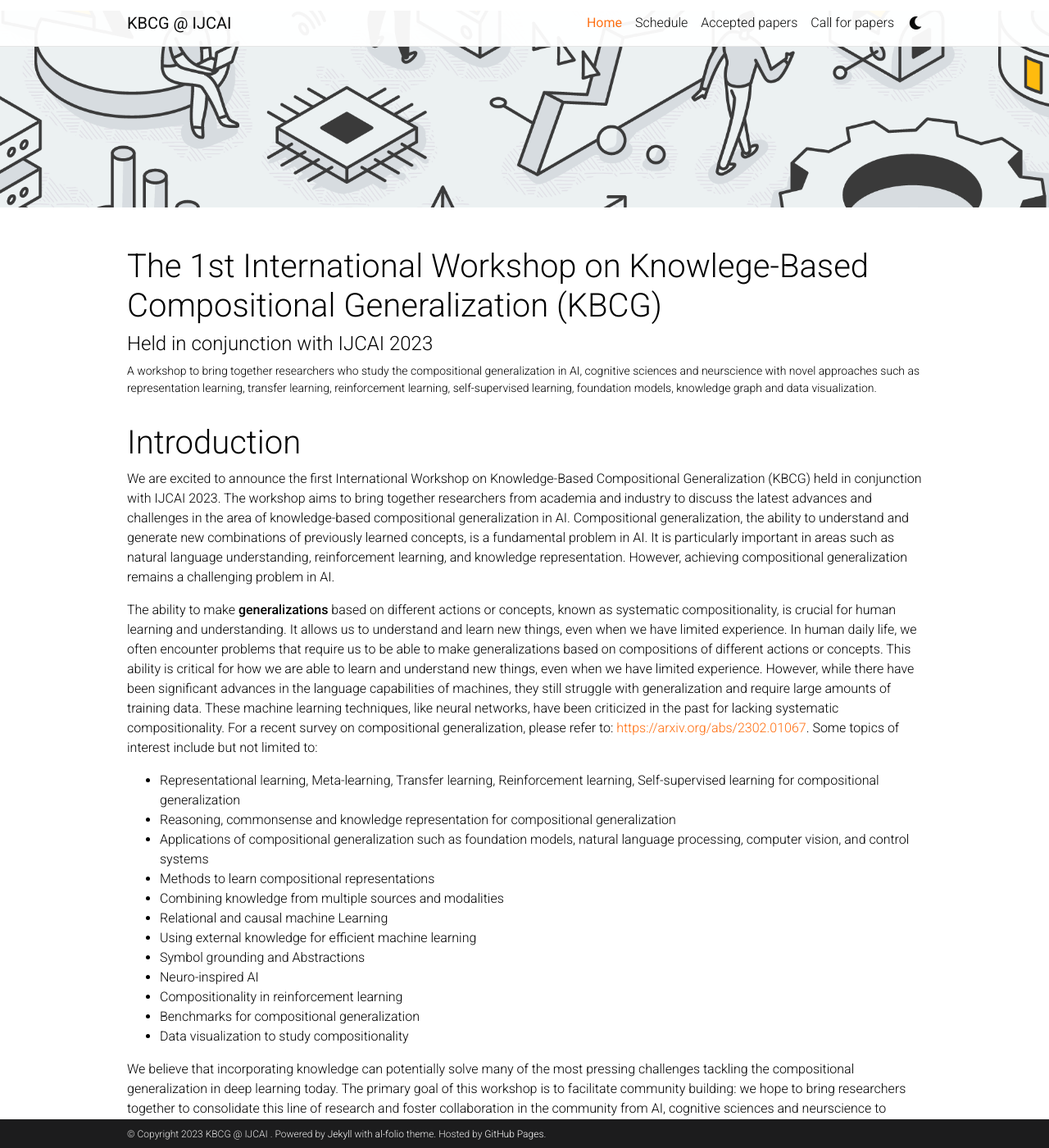
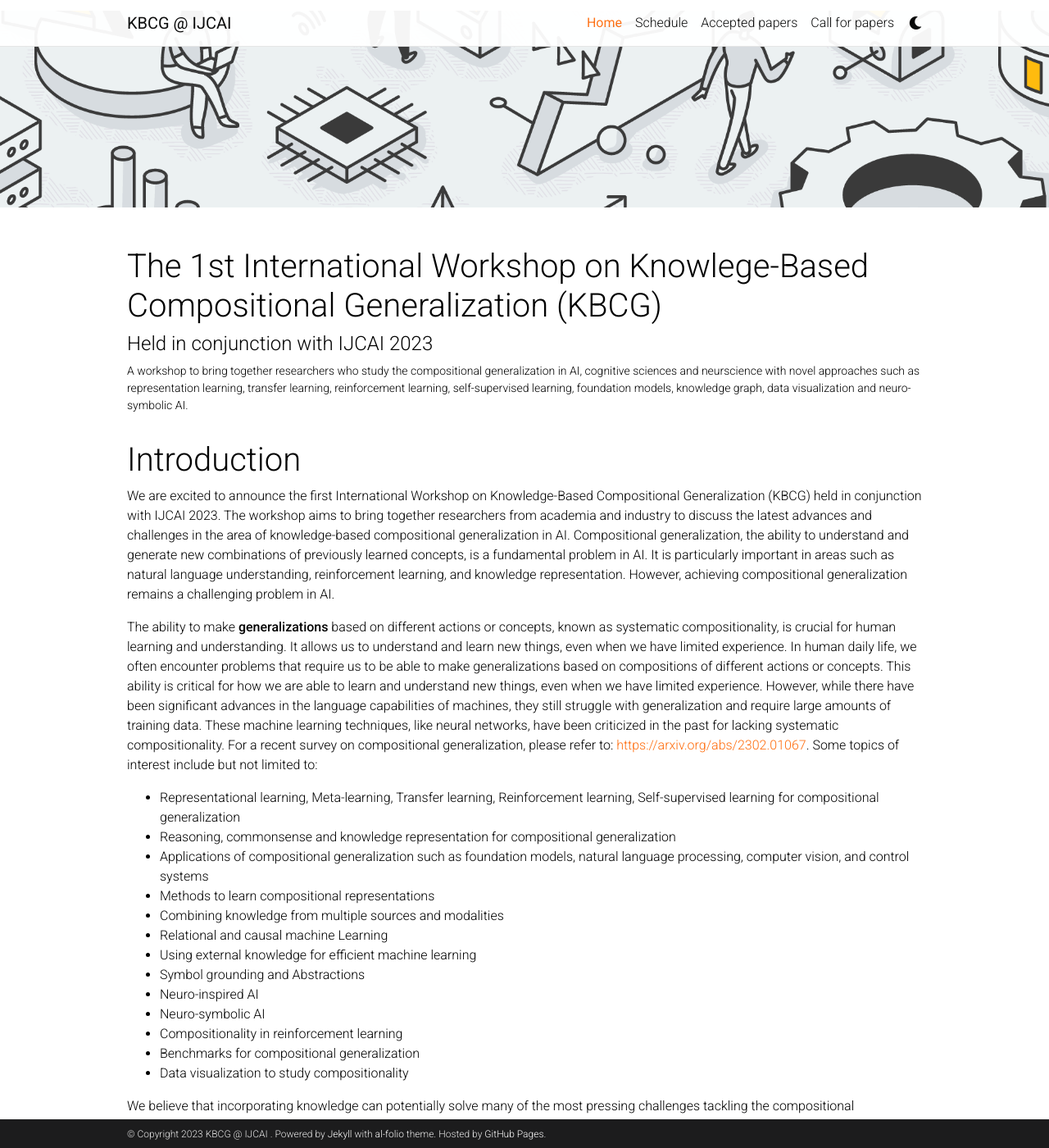
Before and after one commit to KnowledgeAI/KnowledgeAI.github.io, a Jekyll site: the page built from _pages/home.md, in a window 1280 px wide and 1400 px high. Shown: the whole window at 82% size. Built offline with Jekyll 4.4.1, drawn with Linux system fonts in a browser that asks for light colours; full-size pictures stand in for the smaller copies a plugin makes; comment, search, counter and statistics services are not loaded; a style sheet for code colours, icons or effects is not loaded.

Commit message:
[DBG] update titles

```diff
--- a/_pages/home.md
+++ b/_pages/home.md
@@ -5,7 +5,7 @@ home_title: The 1st International Workshop on Knowlege-Based Compositional Gener
 subtitle: Held in conjunction with IJCAI 2023
 nav_title: Home
 permalink: /
-description: A workshop to bring together researchers who study the compositional generalization in AI, cognitive sciences and neurscience with novel approaches such as representation learning, transfer learning, reinforcement learning, self-supervised learning, foundation models, knowledge graph and data visualization.
+description: A workshop to bring together researchers who study the compositional generalization in AI, cognitive sciences and neurscience with novel approaches such as representation learning, transfer learning, reinforcement learning, self-supervised learning, foundation models, knowledge graph, data visualization and neuro-symbolic AI.
 ---
 # Introduction
 
@@ -23,6 +23,7 @@ The ability to make **generalizations** based on different actions or concepts,
 - Using external knowledge for efficient machine learning
 - Symbol grounding and Abstractions
 - Neuro-inspired AI
+- Neuro-symbolic AI
 - Compositionality in reinforcement learning
 - Benchmarks for compositional generalization
 - Data visualization to study compositionality
```
Also changed, not shown: _pages/call.md (+1 -0 lines).
